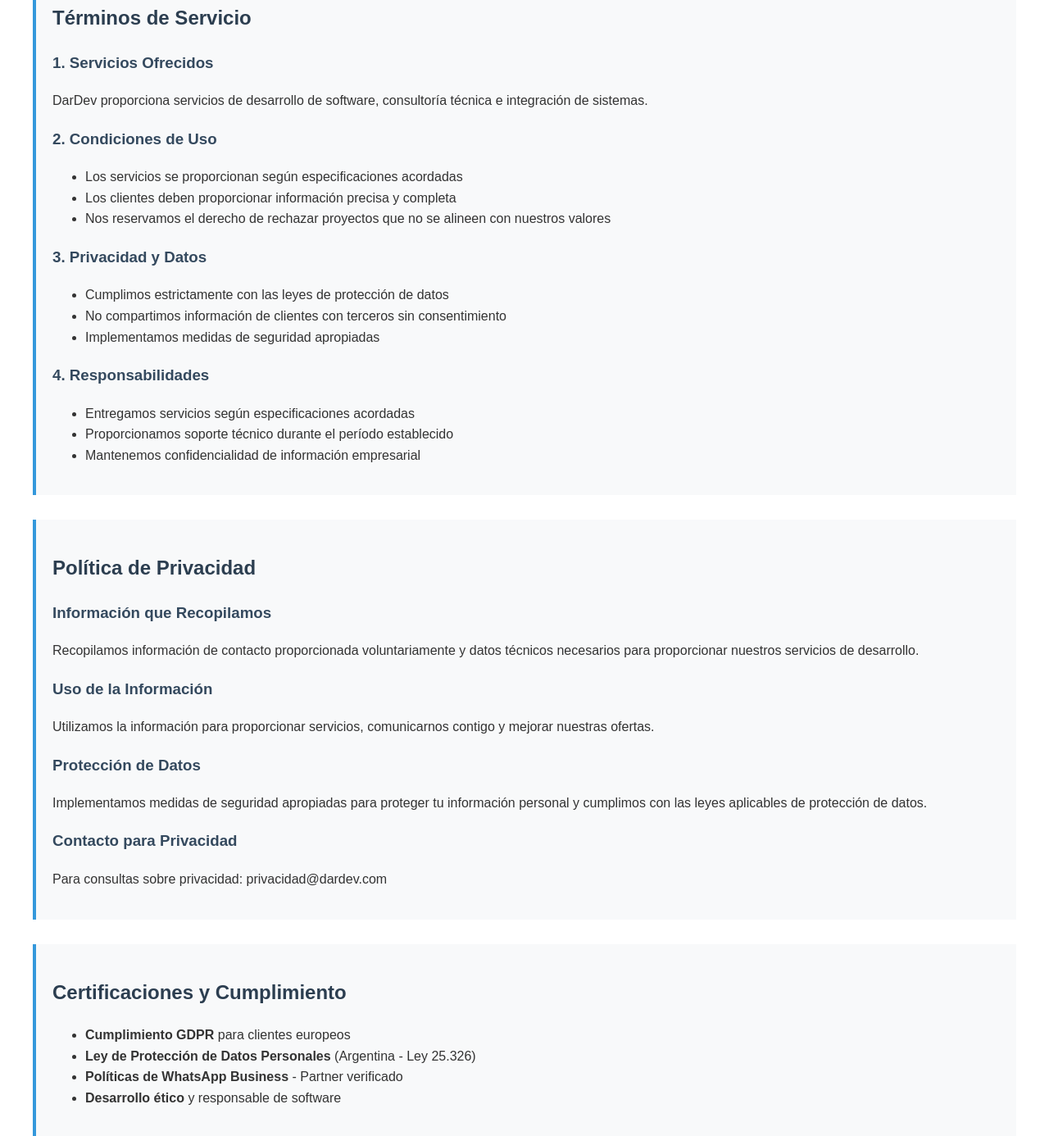
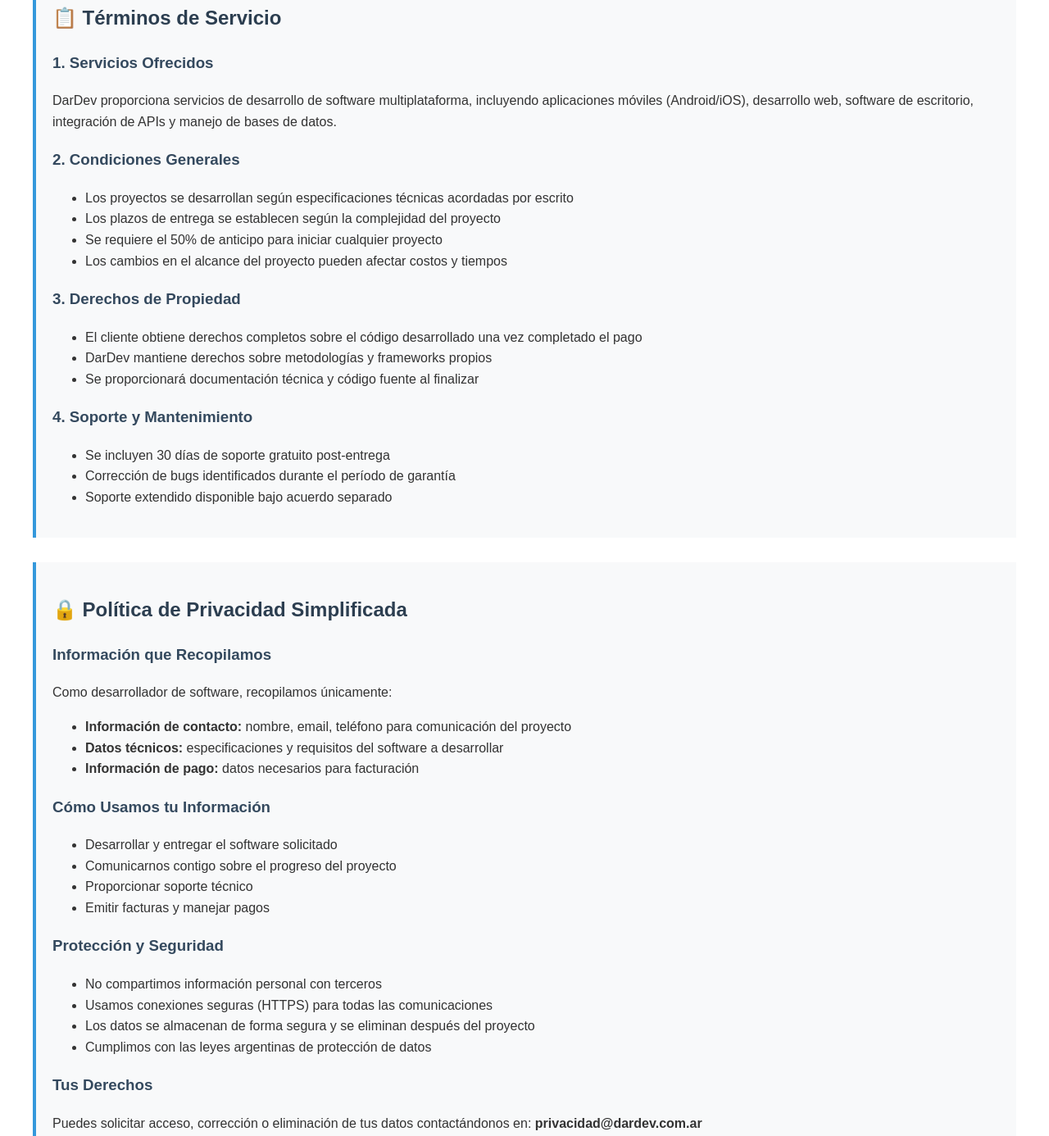
Before and after one commit to Tirano61/dardev-website, a plain HTML site: page index.html in a window 1280 px wide. Shown: the part 1587-2973 px from the top of the page at 82% size. Drawn offline with Linux system fonts and the light colour scheme.

Commit message:
Update index.html

```diff
--- a/index.html
+++ b/index.html
@@ -108,47 +108,63 @@
     </div>
 
     <div class="section">
-        <h2>Términos de Servicio</h2>
+        <h2>📋 Términos de Servicio</h2>
 
         <h3>1. Servicios Ofrecidos</h3>
-        <p>DarDev proporciona servicios de desarrollo de software, consultoría técnica e integración de sistemas.</p>
+        <p>DarDev proporciona servicios de desarrollo de software multiplataforma, incluyendo aplicaciones móviles (Android/iOS), desarrollo web, software de escritorio, integración de APIs y manejo de bases de datos.</p>
 
-        <h3>2. Condiciones de Uso</h3>
+        <h3>2. Condiciones Generales</h3>
         <ul>
-            <li>Los servicios se proporcionan según especificaciones acordadas</li>
-            <li>Los clientes deben proporcionar información precisa y completa</li>
-            <li>Nos reservamos el derecho de rechazar proyectos que no se alineen con nuestros valores</li>
+            <li>Los proyectos se desarrollan según especificaciones técnicas acordadas por escrito</li>
+            <li>Los plazos de entrega se establecen según la complejidad del proyecto</li>
+            <li>Se requiere el 50% de anticipo para iniciar cualquier proyecto</li>
+            <li>Los cambios en el alcance del proyecto pueden afectar costos y tiempos</li>
         </ul>
 
-        <h3>3. Privacidad y Datos</h3>
+        <h3>3. Derechos de Propiedad</h3>
         <ul>
-            <li>Cumplimos estrictamente con las leyes de protección de datos</li>
-            <li>No compartimos información de clientes con terceros sin consentimiento</li>
-            <li>Implementamos medidas de seguridad apropiadas</li>
+            <li>El cliente obtiene derechos completos sobre el código desarrollado una vez completado el pago</li>
+            <li>DarDev mantiene derechos sobre metodologías y frameworks propios</li>
+            <li>Se proporcionará documentación técnica y código fuente al finalizar</li>
         </ul>
 
-        <h3>4. Responsabilidades</h3>
+        <h3>4. Soporte y Mantenimiento</h3>
         <ul>
-            <li>Entregamos servicios según especificaciones acordadas</li>
-            <li>Proporcionamos soporte técnico durante el período establecido</li>
-            <li>Mantenemos confidencialidad de información empresarial</li>
+            <li>Se incluyen 30 días de soporte gratuito post-entrega</li>
+            <li>Corrección de bugs identificados durante el período de garantía</li>
+            <li>Soporte extendido disponible bajo acuerdo separado</li>
         </ul>
     </div>
 
     <div class="section">
-        <h2>Política de Privacidad</h2>
+        <h2>🔒 Política de Privacidad Simplificada</h2>
 
         <h3>Información que Recopilamos</h3>
-        <p>Recopilamos información de contacto proporcionada voluntariamente y datos técnicos necesarios para proporcionar nuestros servicios de desarrollo.</p>
+        <p>Como desarrollador de software, recopilamos únicamente:</p>
+        <ul>
+            <li><strong>Información de contacto:</strong> nombre, email, teléfono para comunicación del proyecto</li>
+            <li><strong>Datos técnicos:</strong> especificaciones y requisitos del software a desarrollar</li>
+            <li><strong>Información de pago:</strong> datos necesarios para facturación</li>
+        </ul>
 
-        <h3>Uso de la Información</h3>
-        <p>Utilizamos la información para proporcionar servicios, comunicarnos contigo y mejorar nuestras ofertas.</p>
+        <h3>Cómo Usamos tu Información</h3>
+        <ul>
+            <li>Desarrollar y entregar el software solicitado</li>
+            <li>Comunicarnos contigo sobre el progreso del proyecto</li>
+            <li>Proporcionar soporte técnico</li>
+            <li>Emitir facturas y manejar pagos</li>
+        </ul>
 
-        <h3>Protección de Datos</h3>
-        <p>Implementamos medidas de seguridad apropiadas para proteger tu información personal y cumplimos con las leyes aplicables de protección de datos.</p>
+        <h3>Protección y Seguridad</h3>
+        <ul>
+            <li>No compartimos información personal con terceros</li>
+            <li>Usamos conexiones seguras (HTTPS) para todas las comunicaciones</li>
+            <li>Los datos se almacenan de forma segura y se eliminan después del proyecto</li>
+            <li>Cumplimos con las leyes argentinas de protección de datos</li>
+        </ul>
 
-        <h3>Contacto para Privacidad</h3>
-        <p>Para consultas sobre privacidad: privacidad@dardev.com</p>
+        <h3>Tus Derechos</h3>
+        <p>Puedes solicitar acceso, corrección o eliminación de tus datos contactándonos en: <strong>privacidad@dardev.com.ar</strong></p>
     </div>
 
     <div class="section">
```
